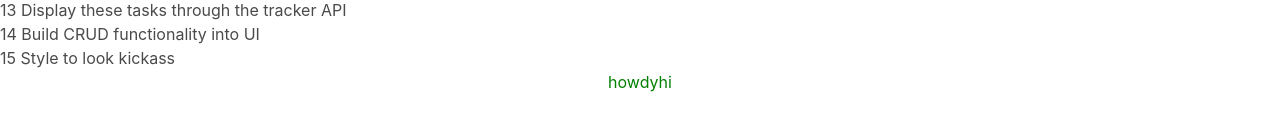
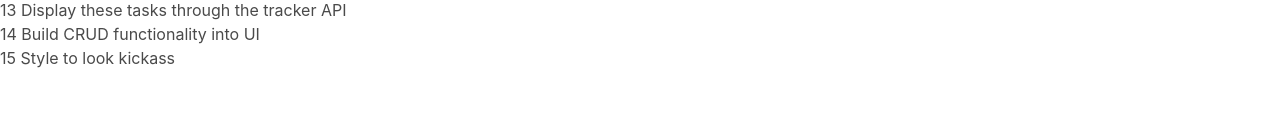
Before and after one commit to Mike-Mountain/Tracker, an Angular app: page / in a window 1280 px wide. Shown: the part 202-332 px from the top of the page. Built offline with nearby package versions, Linux system fonts and the light colour scheme.

Commit message:
minor style changes

```diff
--- a/src/assets/Sass/styles.scss
+++ b/src/assets/Sass/styles.scss
@@ -1,8 +1 @@
 /* You can add global styles to this file, and also import other style files */
-.app-title {
-    color: green;
-}
-
-.hi {
-    color: green !important;
-}
--- a/src/index.html
+++ b/src/index.html
@@ -10,6 +10,5 @@
 </head>
 <body>
   <app-root></app-root>
-  <h1 class="hi has-text-centered">howdyhi</h1>
 </body>
 </html>
```
